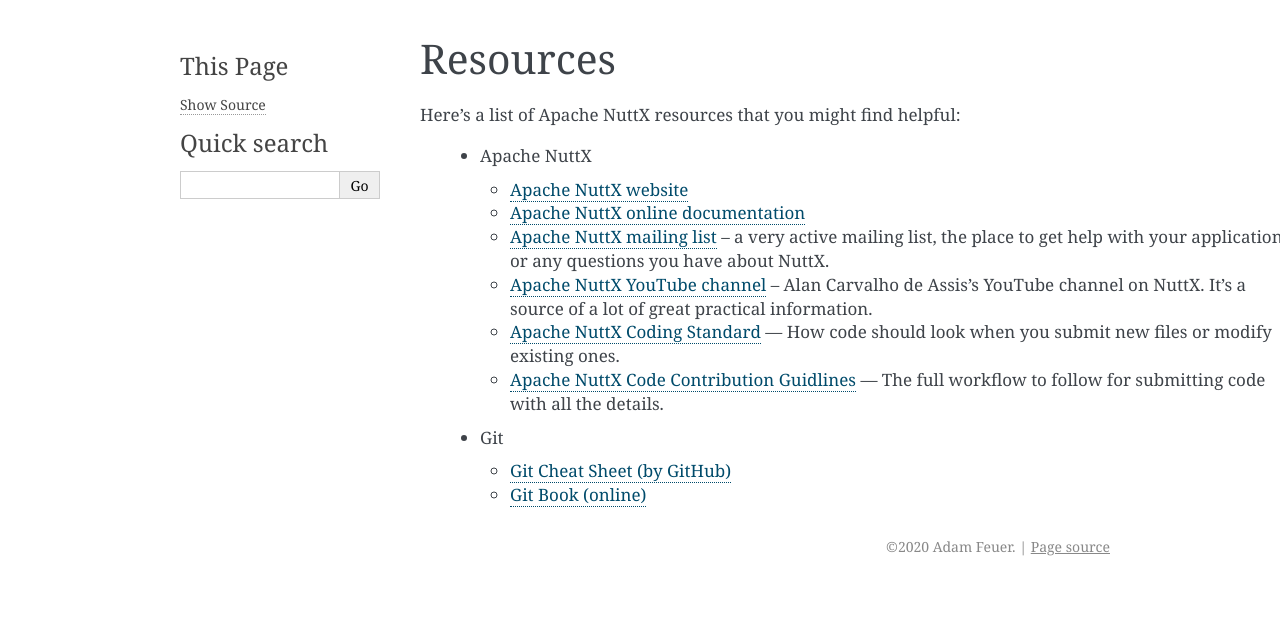
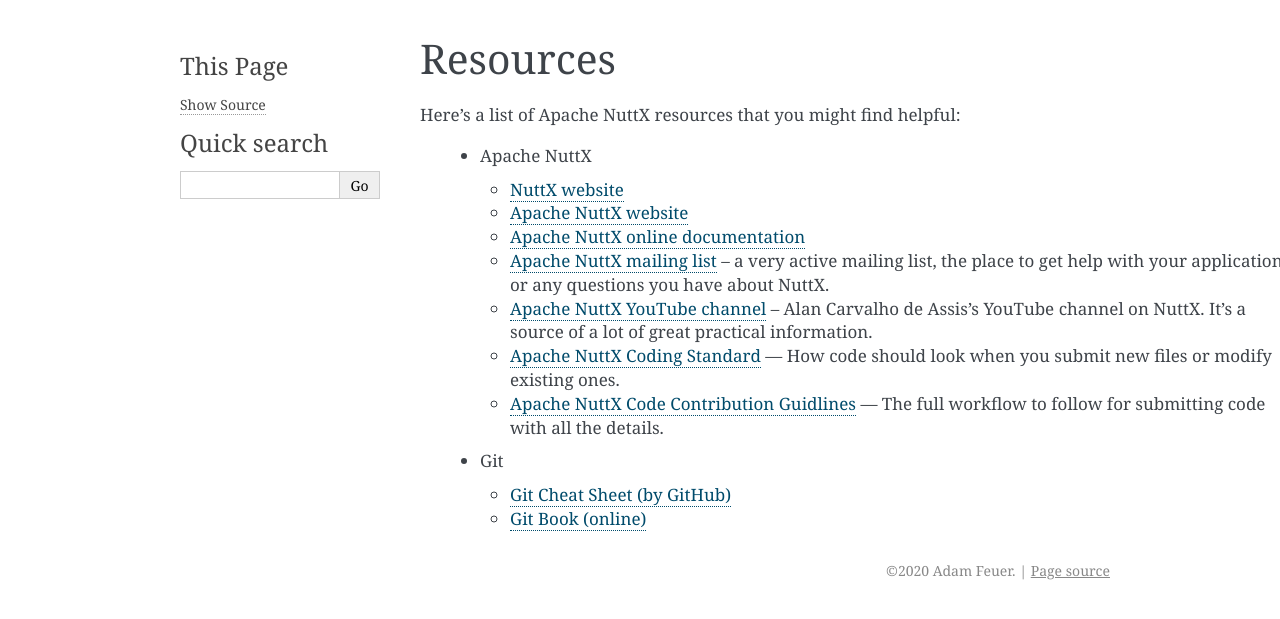
Before and after one commit to adamfeuer/nuttx-companion, a Sphinx documentation site: the page built from docs/user/resources.rst, in a window 1280 px wide. Shown: the top 619 px of the page. Built offline with Sphinx 7.4.7, drawn with Linux system fonts in a browser that asks for light colours.

Commit message:
updated nuttx website link

```diff
--- a/docs/user/resources.rst
+++ b/docs/user/resources.rst
@@ -8,6 +8,7 @@
 
  * Apache NuttX
 
+   * `NuttX website <https://nuttx.apache.org>`_
    * `Apache NuttX website <https://www.nuttx.org>`_
    * `Apache NuttX online documentation <https://cwiki.apache.org/confluence/display/NUTTX/Nuttx>`_
    * `Apache NuttX mailing list <https://nuttx.incubator.apache.org/community/>`_ – a very active mailing list, the place to get help with your application or any questions you have about NuttX.
```
